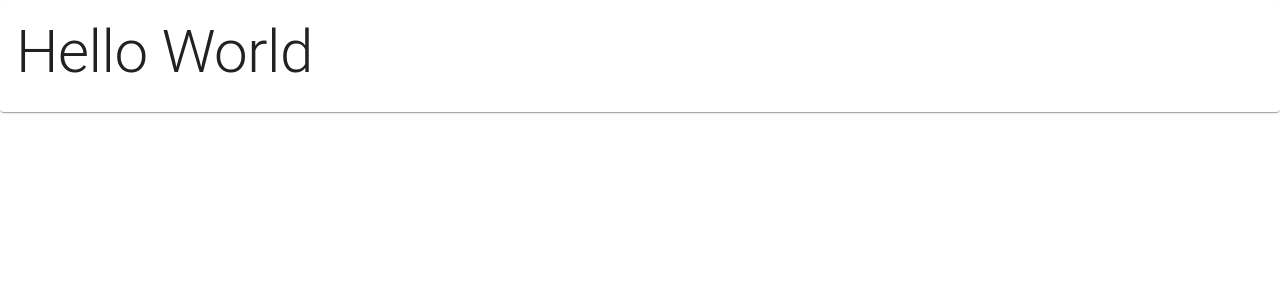
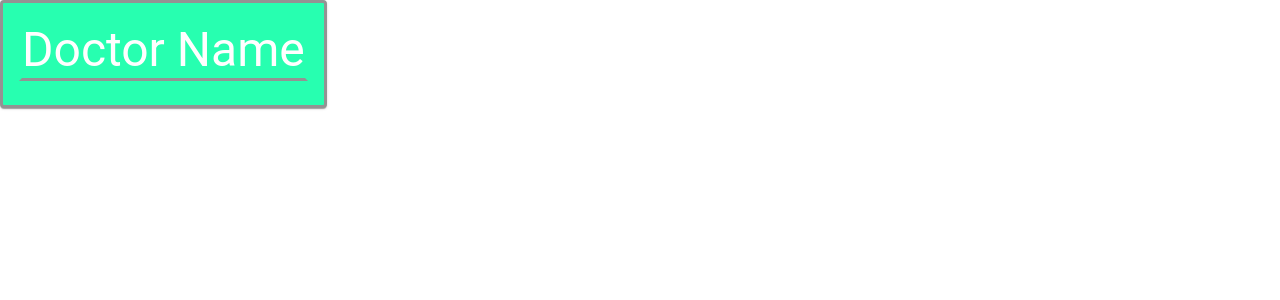
Before and after one commit to jceb30198/Doctor_Scheduler, a React (Create React App) app in the folder client/: page / in a window 1280 px wide. Shown: the top 300 px of the page. Built offline with nearby package versions, Linux system fonts and the light colour scheme.

Commit message:
Working on the material ui card still

```diff
--- a/client/src/components/ScheduleCard/index.js
+++ b/client/src/components/ScheduleCard/index.js
@@ -1,14 +1,39 @@
 import React from "react";
-import { Card, CardContent, Typography } from "@material-ui/core";
+import { makeStyles } from "@material-ui/core/styles";
+import { Button, Card, CardContent, Grid, Typography } from "@material-ui/core";
 
+const useStyles = makeStyles({
+    root: {
+
+    },
+    card: {
+        background: "#27FFB0",
+        borderColor: "#939393",
+        borderStyle: "solid",
+        borderWidth: "30%",
+        color: "white"
+    },
+    header: {
+        borderColor: "#27FFB0",
+        borderBottomColor: "#939393",
+        textAlign: "center",
+        borderStyle: "solid",
+        borderWidth: "3px"
+    }
+});
 
 function ScheduleCard(props) {
+    const classes = useStyles();
+
     return(
-        <Card>
-            <CardContent>
-                <Typography variant="h2">Hello World</Typography>
-            </CardContent>
-        </Card>
+        <Grid container className={classes.root}>
+            <Card className={classes.card}>
+                <CardContent>
+                    <Typography variant="h3" className={classes.header}>Doctor Name</Typography>
+                </CardContent>
+
+            </Card>
+        </Grid>
     );
 }
 
```
Also changed, not shown: client/src/components/AppointmentCard/index.js (added, +11 -0 lines).
